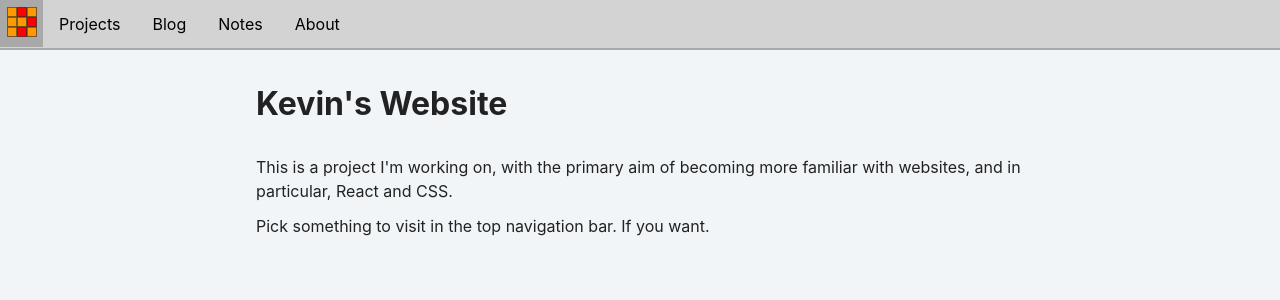
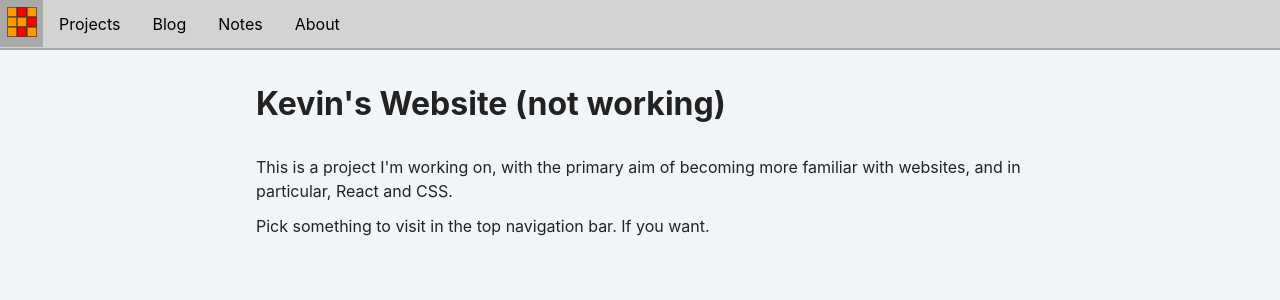
Before and after one commit to kr-matthews/kr-matthews.github.io, a React (Create React App) app: page / in a window 1280 px wide. Shown: the top 300 px of the page. Built offline with nearby package versions, Linux system fonts and the light colour scheme.

Commit message:
Test edit a title.

```diff
--- a/src/Home.js
+++ b/src/Home.js
@@ -3,7 +3,7 @@
 function Home(props) {
   return (
     <div className="page narrow-page">
-      <h1>Kevin's Website</h1>
+      <h1>Kevin's Website (not working)</h1>
       <p>This is a project I'm working on, with the primary aim of becoming
       more familiar with websites, and in particular, React and CSS.</p>
       <p>Pick something to visit in the top navigation bar. If you want.</p>
```
